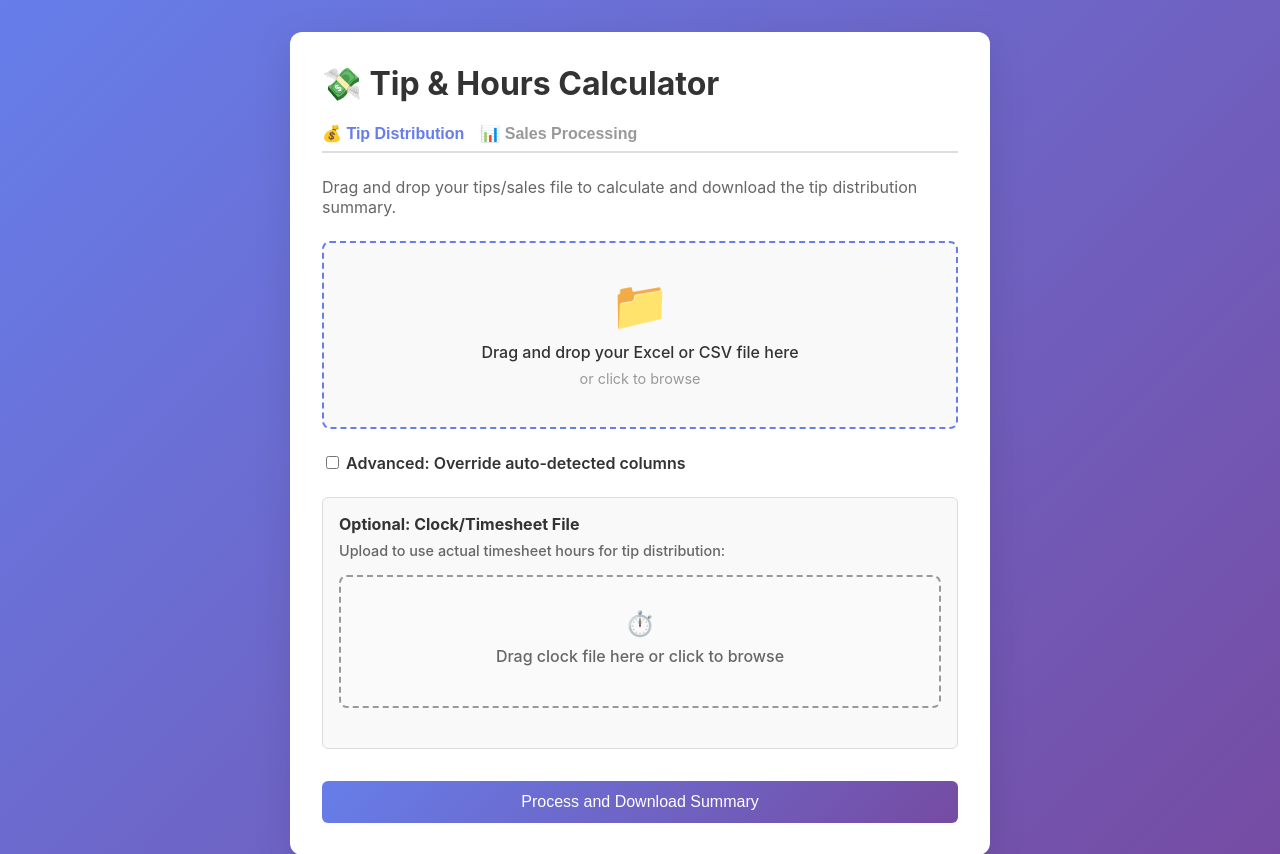
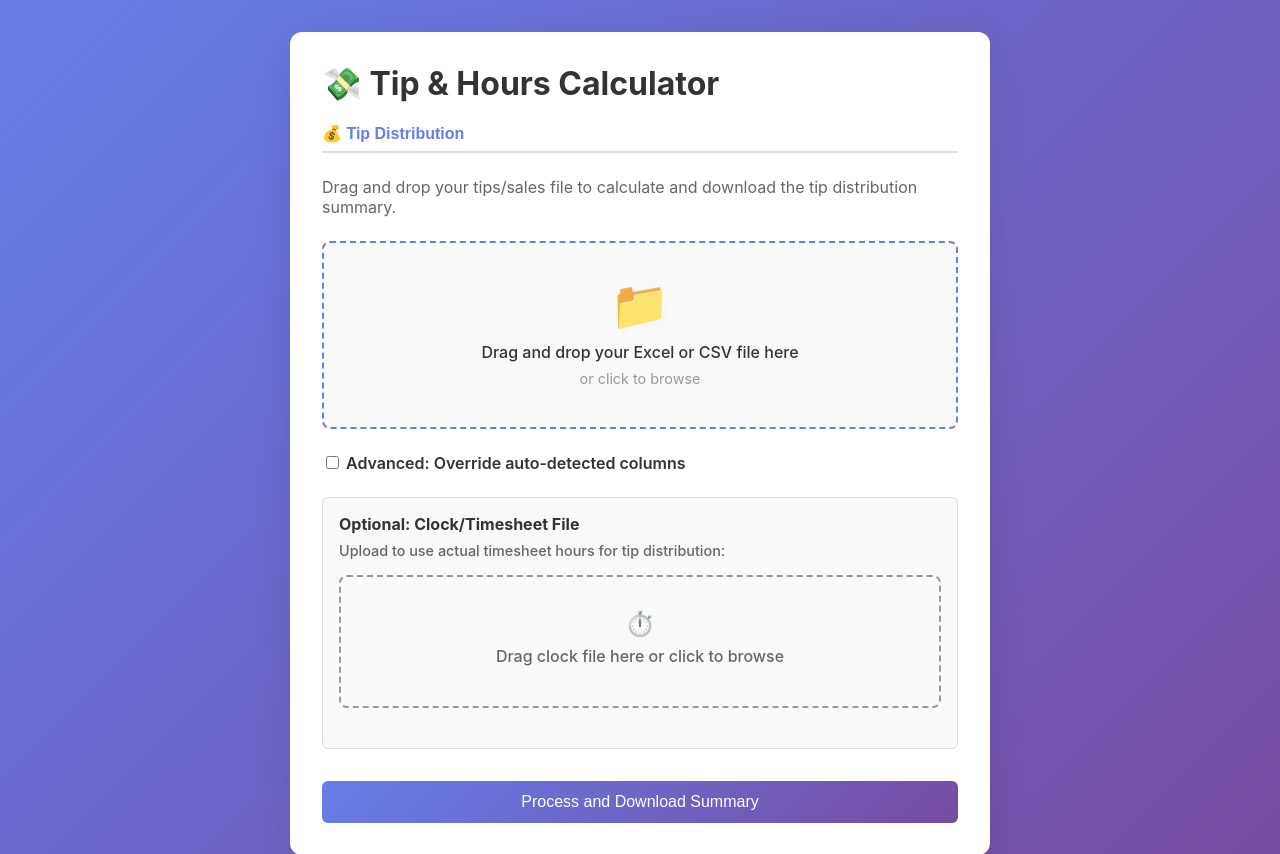
Before and after one commit to darkron008/Tip-and-hours-Calculator-, a Flask app: page / in a window 1280 px wide. Shown: the top 854 px of the page. Run offline with Flask 3, Linux system fonts and the light colour scheme.

Commit message:
Simplify UI to tip distribution only - remove sales processing tab

```diff
--- a/templates/index.html
+++ b/templates/index.html
@@ -118,7 +118,6 @@
         <!-- Tab navigation -->
         <div class="tab-buttons">
           <button type="button" class="tab-button active" data-tab="tips">💰 Tip Distribution</button>
-          <button type="button" class="tab-button" data-tab="sales">📊 Sales Processing</button>
         </div>
 
         {% with messages = get_flashed_messages() %}
@@ -195,42 +194,6 @@
           </div>
         </form>
         </div>
-
-        <!-- Sales Processing Tab -->
-        <div id="sales" class="tab-content">
-          <p>Upload a sales report CSV to extract daily tip amounts.</p>
-
-          <form id="form_sales" method="post" action="/process-sales" enctype="multipart/form-data">
-            <!-- Drop Zone for Sales -->
-            <div class="drop-zone" id="dropZone_sales">
-              <div class="drop-icon">📊</div>
-              <div class="drop-text">Drag and drop your sales report file here</div>
-              <div class="drop-hint">or click to browse</div>
-              <div class="file-name" id="fileName_sales"></div>
-              <input type="file" id="fileInput_sales" name="sales_file" accept=".xlsx,.xls,.csv" />
-            </div>
-
-            <label style="margin-top:1rem; font-weight:600;">
-              <input type="checkbox" id="sales_advanced_mode" name="sales_advanced_mode" /> Advanced: Custom parameters
-            </label>
-
-            <!-- Advanced sales inputs (hidden by default) -->
-            <div id="sales_advanced_inputs" style="display:none; background:#f5f5f5; padding:1rem; border-radius:6px; margin-top:1rem;">
-              <label for="sales_col_label">Sales Column Label</label>
-              <input type="text" id="sales_col_label" name="sales_col_label" value="Sales" placeholder="e.g., Sales" />
-
-              <label for="sales_tips_row_label">Tips Row Label</label>
-              <input type="text" id="sales_tips_row_label" name="sales_tips_row_label" value="Tips" placeholder="e.g., Tips" />
-
-              <label for="sales_data_start_col">Data Start Column Index</label>
-              <input type="text" id="sales_data_start_col" name="sales_data_start_col" value="2" placeholder="e.g., 2 (0-indexed)" />
-            </div>
-
-            <div class="controls">
-              <button type="submit" id="submitBtn_sales">Process and Download Tips Summary</button>
-            </div>
-          </form>
-        </div>
       </div>
     </div>
 
@@ -296,20 +259,6 @@
         }
       });
 
-      // Tab switching
-      const tabButtons = document.querySelectorAll('.tab-button');
-      const tabContents = document.querySelectorAll('.tab-content');
-
-      tabButtons.forEach(btn => {
-        btn.addEventListener('click', (e) => {
-          const tabName = btn.getAttribute('data-tab');
-          tabButtons.forEach(b => b.classList.remove('active'));
-          tabContents.forEach(c => c.classList.remove('active'));
-          btn.classList.add('active');
-          document.getElementById(tabName).classList.add('active');
-        });
-      });
-
       // Clock file upload (optional, within main form)
       const dropZone_clock = document.getElementById('dropZone_clock');
       const fileInput_clock = document.getElementById('fileInput_clock');
@@ -349,63 +298,16 @@
         }
       });
 
-      // Sales Processing Tab
-      const dropZone_sales = document.getElementById('dropZone_sales');
-      const fileInput_sales = document.getElementById('fileInput_sales');
-      const fileName_sales = document.getElementById('fileName_sales');
-      const form_sales = document.getElementById('form_sales');
-      const submitBtn_sales = document.getElementById('submitBtn_sales');
-      const advancedMode_sales = document.getElementById('sales_advanced_mode');
-      const advancedInputs_sales = document.getElementById('sales_advanced_inputs');
+      // Tab switching logic (kept for future extensibility)
+      const tabButtons = document.querySelectorAll('.tab-button');
+      tabButtons.forEach((btn) => {
+        btn.addEventListener('click', () => {
+          tabButtons.forEach((b) => b.classList.remove('active'));
+          document.querySelectorAll('.tab-content').forEach((c) => c.classList.remove('active'));
 
-      // Toggle advanced sales inputs
-      advancedMode_sales.addEventListener('change', () => {
-        advancedInputs_sales.style.display = advancedMode_sales.checked ? 'block' : 'none';
-      });
-
-      // Sales file picker
-      dropZone_sales.addEventListener('click', () => fileInput_sales.click());
-
-      fileInput_sales.addEventListener('change', (e) => {
-        if (e.target.files.length > 0) {
-          fileName_sales.textContent = '✓ ' + e.target.files[0].name;
-          dropZone_sales.classList.add('active');
-        }
-      });
-
-      // Drag over
-      dropZone_sales.addEventListener('dragover', (e) => {
-        e.preventDefault();
-        dropZone_sales.classList.add('dragover');
-      });
-
-      // Drag leave
-      dropZone_sales.addEventListener('dragleave', () => {
-        dropZone_sales.classList.remove('dragover');
-      });
-
-      // Drop
-      dropZone_sales.addEventListener('drop', (e) => {
-        e.preventDefault();
-        dropZone_sales.classList.remove('dragover');
-
-        const files = e.dataTransfer.files;
-        if (files.length > 0) {
-          fileInput_sales.files = files;
-          fileName_sales.textContent = '✓ ' + files[0].name;
-          dropZone_sales.classList.add('active');
-        }
-      });
-
-      // Sales form submission
-      form_sales.addEventListener('submit', (e) => {
-        if (!fileInput_sales.files.length) {
-          e.preventDefault();
-          alert('Please select or drag a sales file.');
-        } else {
-          submitBtn_sales.disabled = true;
-          submitBtn_sales.textContent = 'Processing...';
-        }
+          btn.classList.add('active');
+          document.getElementById(btn.getAttribute('data-tab')).classList.add('active');
+        });
       });
     </script>
   </body>
--- a/web_app.py
+++ b/web_app.py
@@ -4,7 +4,6 @@ import os
 import logging
 from calculator.tips import distribute_daily_tips_df, read_file_to_df
 from calculator.clock import process_clock_csv
-from calculator.sales import process_sales_csv
 
 logger = logging.getLogger(__name__)
 
@@ -184,59 +183,6 @@ def index():
     return render_template("index.html")
 
 
-@app.route("/process-sales", methods=["GET", "POST"])
-def process_sales():
-    """Process sales CSV and extract daily tip amounts."""
-    if request.method == "POST":
-        uploaded_file = request.files.get("sales_file")
-        if not uploaded_file or uploaded_file.filename == "":
-            flash("Please upload a sales file.")
-            return render_template("index.html")
-
-        if not _allowed_file(uploaded_file.filename):
-            flash("Unsupported file type. Please upload .xlsx, .xls, or .csv files.")
-            return render_template("index.html")
-
-        try:
-            import pandas as pd
-
-            file_bytes = uploaded_file.read()
-            df = read_file_to_df(file_bytes, uploaded_file.filename)
-
-            # Get optional custom parameters from form
-            tips_row_label = request.form.get("sales_tips_row_label", "Tips").strip() or "Tips"
-            sales_col_label = request.form.get("sales_col_label", "Sales").strip() or "Sales"
-            data_start_col = int(request.form.get("sales_data_start_col", "2") or "2")
-
-            # Process the sales data
-            daily_tips_df = process_sales_csv(
-                df,
-                tips_row_label=tips_row_label,
-                sales_col_label=sales_col_label,
-                data_start_col=data_start_col,
-            )
-
-            # Write to in-memory Excel
-            output_io = io.BytesIO()
-            with pd.ExcelWriter(output_io, engine="openpyxl") as writer:
-                daily_tips_df.to_excel(writer, index=False, sheet_name="Daily Tips")
-            output_io.seek(0)
-
-            return send_file(
-                output_io,
-                as_attachment=True,
-                download_name="Daily_Tips_Summary.xlsx",
-                mimetype=("application/vnd.openxmlformats-officedocument.spreadsheetml.sheet"),
-            )
-
-        except Exception as e:
-            if sentry_sdk is not None:
-                sentry_sdk.capture_exception(e)
-            flash(f"Error processing sales file: {e}")
-
-    return render_template("index.html")
-
-
 if __name__ == "__main__":
     # Use PORT environment variable for cloud servers; default to 5000 for local dev
     port = int(os.environ.get("PORT", 5000))
```
